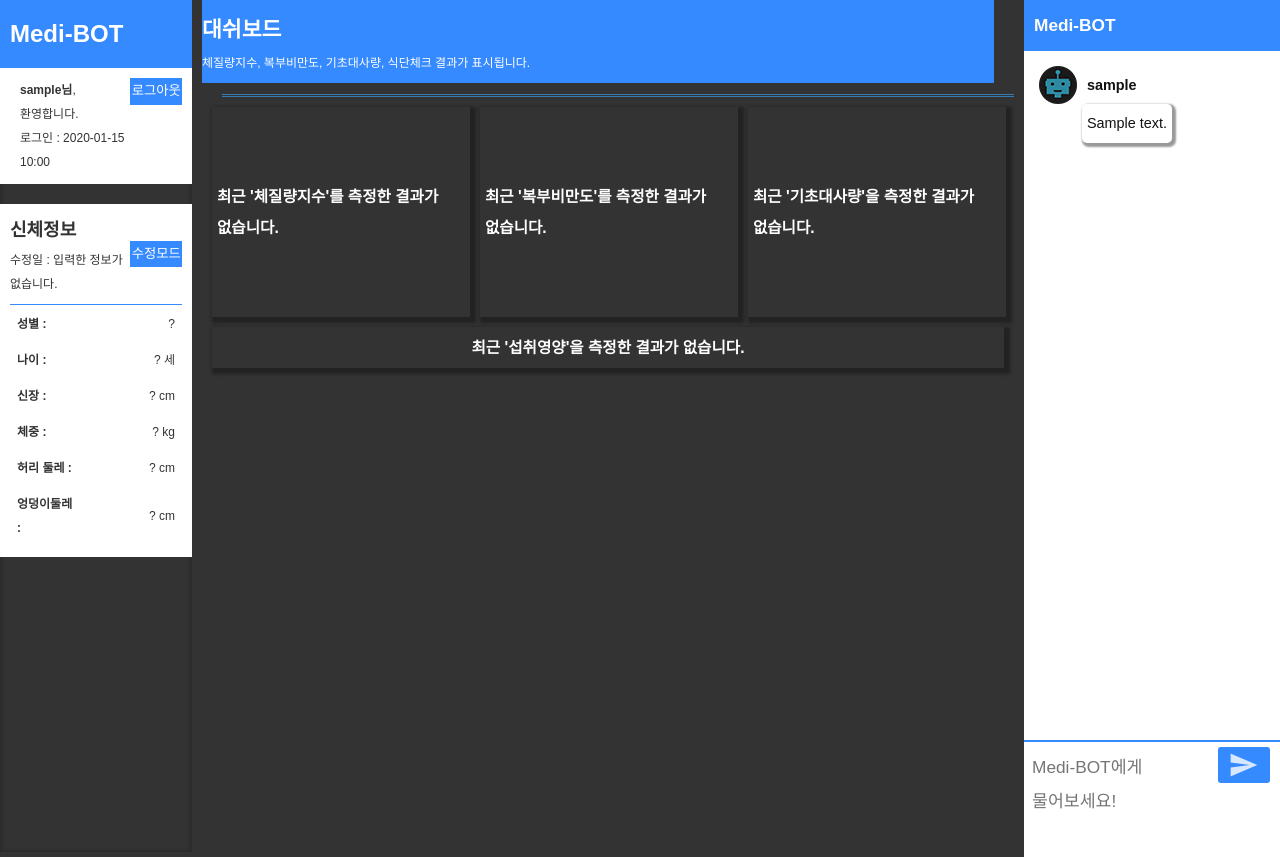
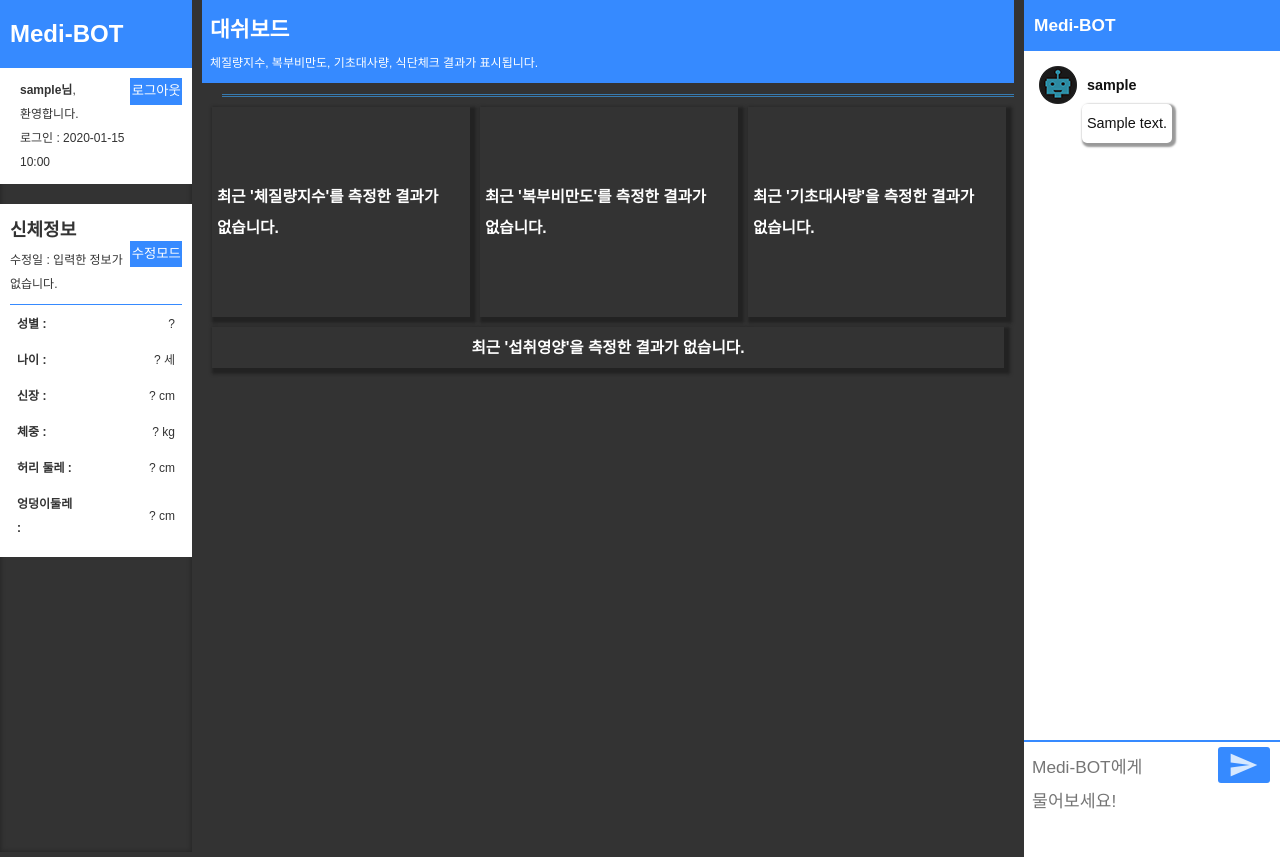
Before and after one commit to jangjaehong/chatbot, a Django app: page / in a window 1280 px wide. Run offline with Django 3.2, Linux system fonts and the light colour scheme; a user stored in the database is signed in; tables that the repository leaves empty hold one stand-in row (values such as "Sample post").

Commit message:
make test

```diff
--- a/medibot/static/medibot/css/base.css
+++ b/medibot/static/medibot/css/base.css
@@ -61,7 +61,7 @@ section > header{
     height:50px;
 }
 section > article{
-    width:calc(100%; - 20px)
+    width:calc(100%; - 20px);
     height: calc(100% - 50px);
     padding:0 10px;
     position:relative;
--- a/medibot/static/medibot/css/manage-page.css
+++ b/medibot/static/medibot/css/manage-page.css
@@ -1,5 +1,5 @@
 /* 대쉬보드 */
-.manage-header{width:calc(100% - 20px);padding:8px 0px;background:#368AFF;}
+.manage-header{width:calc(100% - 16px);padding:8px 8px;background:#368AFF;}
 .manage-header .title{font-size:1.8em;color:#fff;font-weight:bold}
 .manage-header .explain{font-size:1em;color:#fff}
 
```
